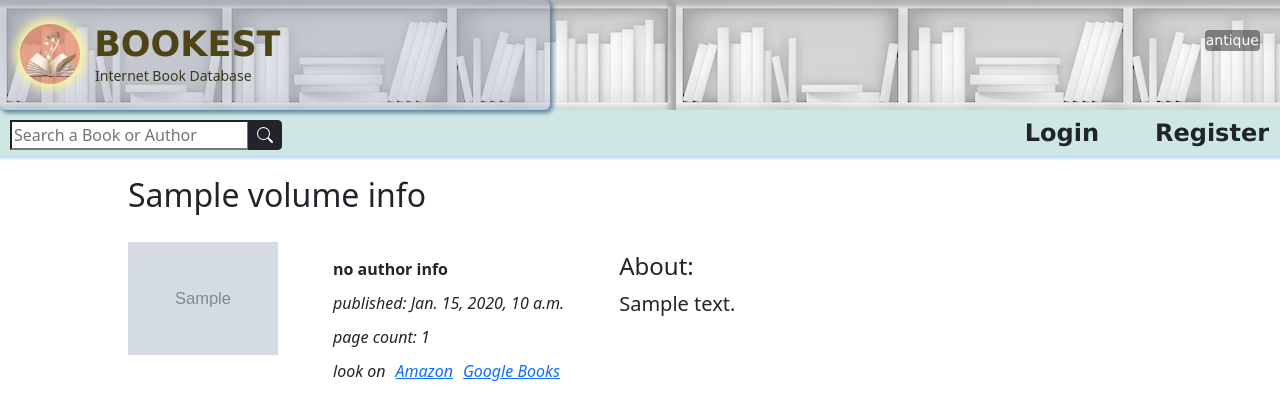
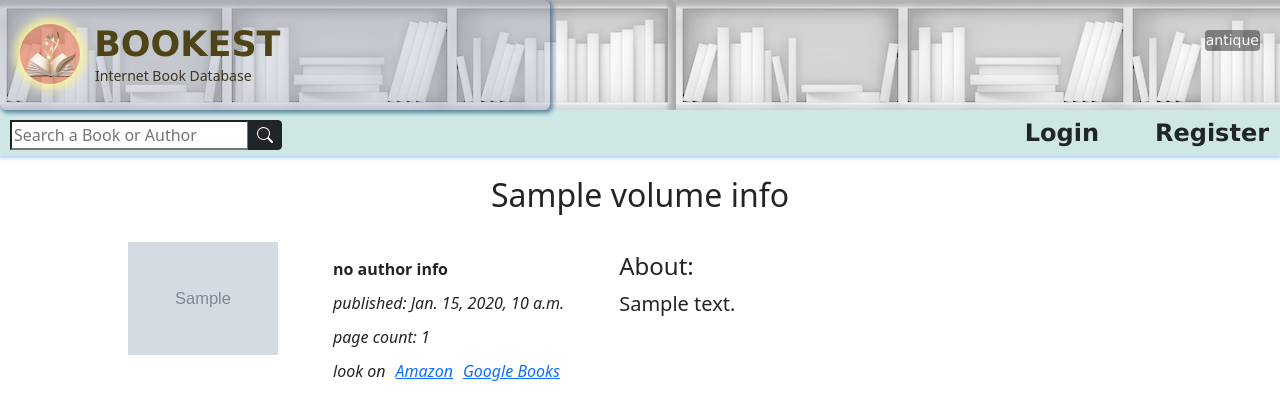
Before and after one commit to jankat11/bookest, a Django app: page /book/1 in a window 1280 px wide. Shown: the top 420 px of the page. Run offline with Django 4.2, Linux system fonts and the light colour scheme; data comes from the database, SQL or seed files in the repository; tables that the repository leaves empty hold one stand-in row (values such as "Sample post"); grey boxes marked "Sample" are stand-in pictures; a database or web service that is not in the repository returns one stand-in record (values such as "Sample title"); data that the repository does not hold is empty; some web fonts are replaced.

Commit message:
book page tite text align

```diff
--- a/books/static/books/styles.css
+++ b/books/static/books/styles.css
@@ -436,8 +436,10 @@ body {
 
 #bookTitle {
     margin-left: 10%;
+    margin-right: 10%;
     padding-top: 20px;
     padding-bottom: 20px;
+    text-align: center;
 }
 
 #description {
```
Also changed, not shown: books/migrations/0002_book_no_cover.py (added).
